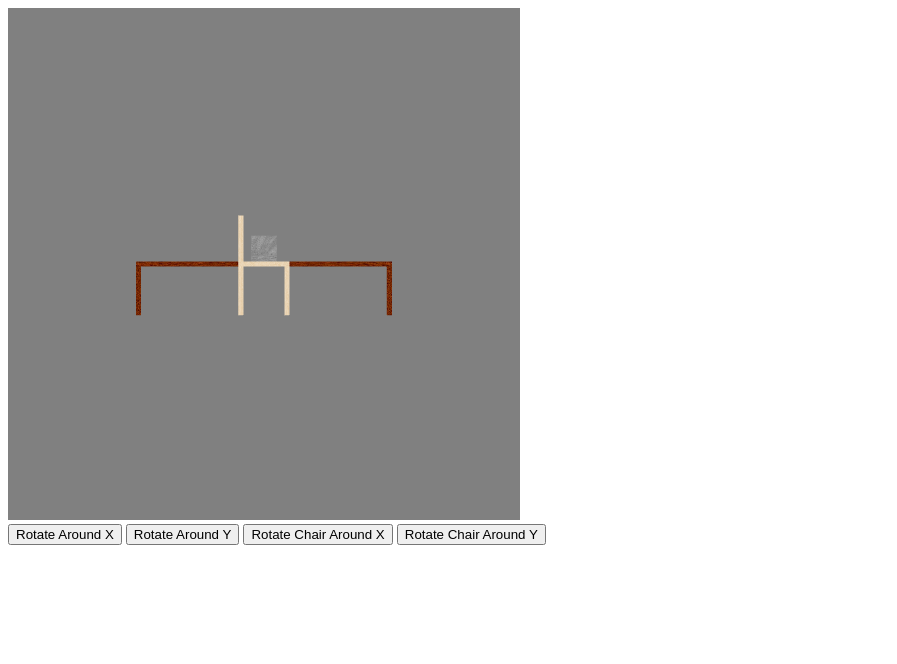
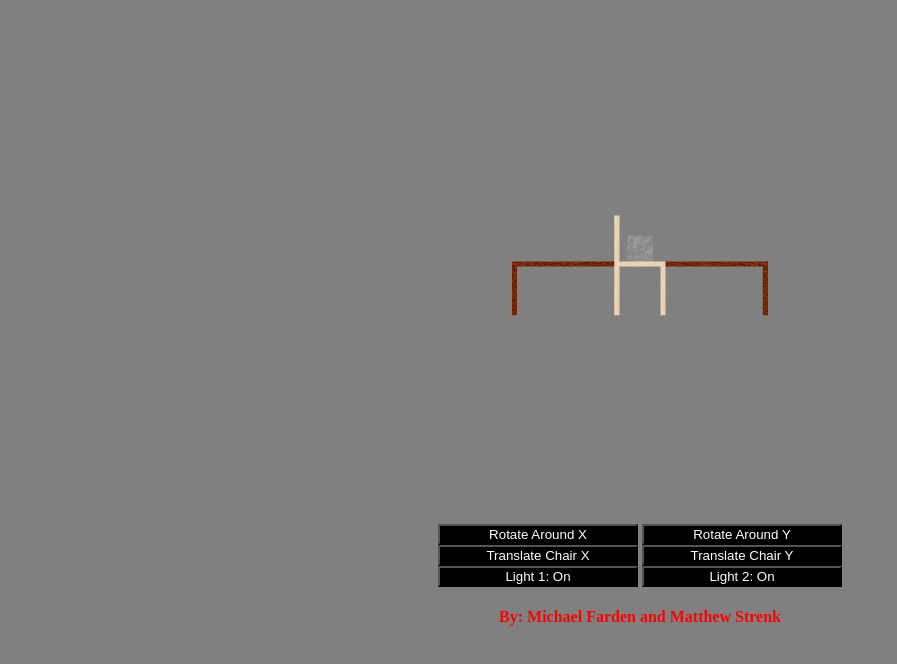
Before and after one commit to strenkml/CS452_Project2, a plain HTML site: page Project2.html in a window 1280 px wide. Shown: the whole page, without its empty margins (0-897 px from the left). Drawn offline with Linux system fonts and the light colour scheme; animation ran at ten frames a second.

Commit message:
Change Styling and add new buttons

```diff
--- a/Project2.html
+++ b/Project2.html
@@ -1,4 +1,20 @@
 <!DOCTYPE html>
+<style>
+body{
+	background-color:rgb(128,128,128);
+}
+button,input{
+	width:200px;
+	color: white;
+	background-color: black;
+}
+h4{
+	color:red;
+}
+
+</style>
+
+
 <html>
     <head>
         <meta http-equiv="Content-Type" content="text/html;charset=utf-8" >
@@ -12,6 +28,8 @@
 			uniform float transY;
 			uniform float alpha;
 			uniform float beta;
+			uniform float cAlpha;
+			uniform float cBeta;
 			mat4 M_x; mat4 M_y;
 			mat4 M_tx; mat4 M_ty;
 
@@ -66,13 +84,20 @@
     </head>
 
     <body onload = "init()">
-        <canvas id="gl-canvas" width="512" height="512"></canvas><br/>
+        <center>
+		<canvas id="gl-canvas" width="512" height="512"></canvas><br/>
 		<img id="chairPicture" hidden src="chair.png"/>
 		<img id="deskPicture" hidden src="desk.jpg"/>
 		<img id="laptopPicture" hidden src="laptop.jpg"/>
         <button id="rotateX" onclick="rotateAroundX()">Rotate Around X</button>
         <button id="rotateY" onclick="rotateAroundY()">Rotate Around Y</button>
-		<button id="ChairX" onclick="chaircAroundX()">Rotate Chair Around X</button>
-		<button id="chairY" onclick="chairAroundY()">Rotate Chair Around Y</button>
+		<br/>
+		<button id="chairX" onclick="transX()">Translate Chair X</button>
+		<button id="chairY" onclick="transY()">Translate Chair Y</button>
+		<br/>
+		<input type="button" id="1" value="Light 1: On" onclick="toggle1(this);">
+		<input type="button" id="2" value="Light 2: On" onclick="toggle2(this);">
+		<h4>By: Michael Farden and Matthew Strenk
+		</center>
     </body>
 </html>
--- a/project2.js
+++ b/project2.js
@@ -711,3 +711,33 @@ function rotateAroundY() {
 	var beta_uniform = gl.getUniformLocation(myShaderProgram, "beta");
 	gl.uniform1f(beta_uniform, beta);
 }
+
+function transX(){
+  transX += .1;
+  transXLoc = gl.getUniformLocation(myShaderProgram, "transX");
+  gl.uniform1f(transXLoc, transX);
+}//end function transX
+
+function transY(){
+  transY += .1;
+  transYLoc = gl.getUniformLocation(myShaderProgram, "transY");
+  gl.uniform1f(transYLoc, transY);
+}//end function transY
+
+function toggle1(){
+	if (document.getElementById("1").value=="Light 1: On"){
+		document.getElementById("1").value="Light 1: Off";
+	}
+	else{
+		document.getElementById("1").value="Light 1: On";
+	}
+}//end function toggle1
+
+function toggle2(){
+	if (document.getElementById("2").value=="Light 2: On"){
+		document.getElementById("2").value="Light 2: Off";
+	}
+	else{
+		document.getElementById("2").value="Light 2: On";
+	}
+}//end function toggle1
```
